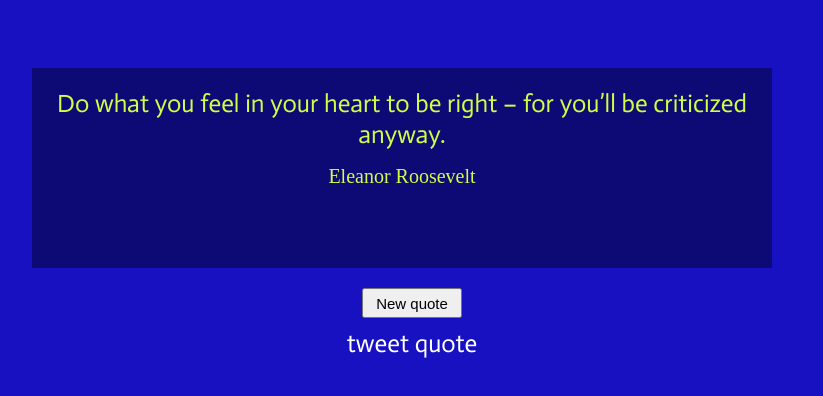
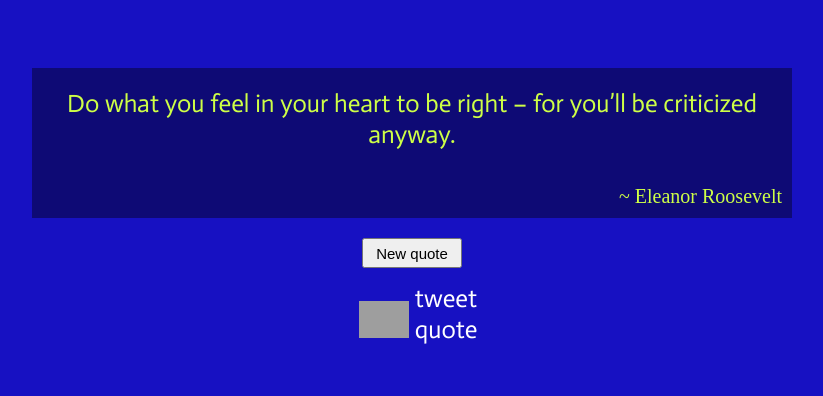
Before and after one commit to sury1999/Random-Quote-Machine, a plain HTML site: page index.html in a window 1280 px wide. Shown: the part 136-532 px from the top of the page, without its empty margins (228-1051 px from the left). Drawn offline with Linux system fonts and the light colour scheme.

Commit message:
Fourth and Probably Final Commit

```diff
--- a/app.js
+++ b/app.js
@@ -13,15 +13,15 @@ const quoteList = [
 ]
 
 const authorList = [
-    " Walt Disney",
-    " Mark Twain",
-    " Old Chinese Proverb",
-    " Babe Ruth",
-    " Michele Ruiz",
-    " Mary Kay Ash",
-    " Michael Jordan",
-    " Arianna Huffington",
-    " Eleanor Roosevelt"
+    "~ Walt Disney",
+    "~ Mark Twain",
+    "~ Old Chinese Proverb",
+    "~ Babe Ruth",
+    "~ Michele Ruiz",
+    "~ Mary Kay Ash",
+    "~ Michael Jordan",
+    "~ Arianna Huffington",
+    "~ Eleanor Roosevelt"
 ]
 
 const quoteBtn = document.querySelector('#new-quote');
--- a/index.html
+++ b/index.html
@@ -18,7 +18,10 @@
         <div id="author"></div>
         </div>
         <button type="button" id="new-quote">New quote</button>
-         <a href="https://twitter.com/intent/tweet" id="tweet-quote" target="_blank">tweet quote</a>
+        <div class="twitter">
+            <a class="image" href="https://twitter.com/intent/tweet" target="_blank"></a>
+            <a href="https://twitter.com/intent/tweet" id="tweet-quote" target="_blank">tweet quote</a>
+         </div>
     </div>
 
 </body>
--- a/style.scss
+++ b/style.scss
@@ -34,8 +34,8 @@ $author-text: 20px;
         background-color: rgba(0, 0, 0, 0.4);
         margin: 20px;
         padding: 10px;
-        width: 740px;
-        height: 200px;
+        width: auto;
+        height: auto;
         #text {
             margin: 10px;
             color: $heading-color;
@@ -43,8 +43,9 @@ $author-text: 20px;
         #author {
             font-size: $author-text;
             font-family: bold;
-            margin: auto;
-            margin-top: 15px;
+            margin-left: auto;
+            margin-top: 35px;
+            text-align: right;
         }
     }
     button {
@@ -52,10 +53,34 @@ $author-text: 20px;
         height: 30px;
         font-size: 15px;
         margin: auto;
+        padding: 0;
+    }
+    button:hover {
+        background-color: black;
+        color: white;
+        border: none;
+        transition-duration: 0.5s;
+
     }
     a {
         text-decoration: none;
         color: white;
         margin-top: 10px;
+        width: 50px;
+        margin: auto;
+        margin-top: 15px;
+        display: inline-block;
     }
- }
+    .image {
+        content: url(https://1000logos.net/wp-content/uploads/2017/06/Twitter-Logo.png);
+        width: 50px;
+
+
+    }
+
+
+
+
+
+
+    }
```
Also changed, not shown: css/style.css.
